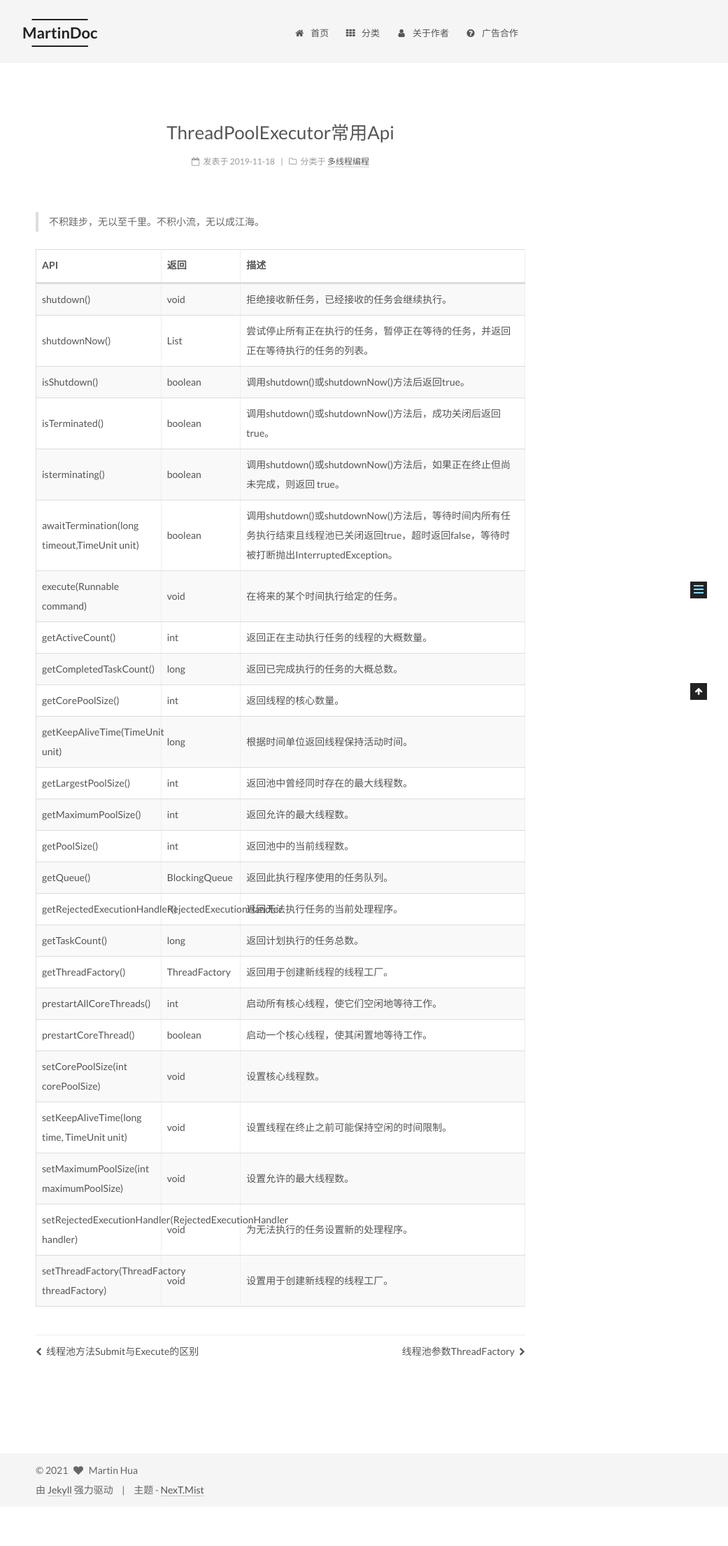
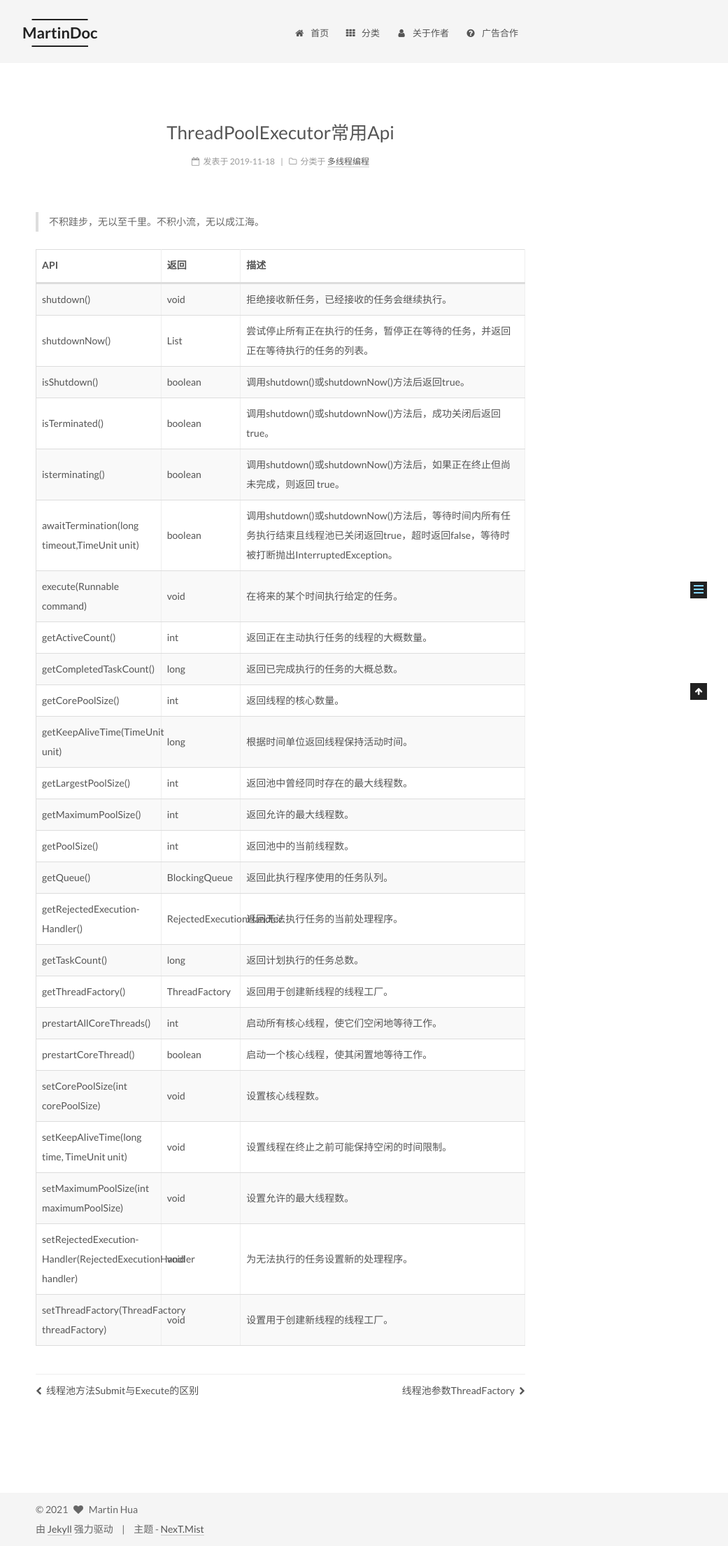
Before and after one commit to huaPeiLiang/huapeiliang.github.io, a Jekyll site: the page built from _posts/2019-11-18-ThreadPoolExecutor常用Api.md, in a window 1280 px wide. Shown: the whole page at 70% size, without its empty margins (239-1280 px from the left). Built offline with Jekyll 4.4.1, drawn with Linux system fonts in a browser that asks for light colours; before the commit the page ends 2153 px from its top, so only the background shows below that.

Commit message:
table格式变更

```diff
--- a/_posts/2019-11-18-ThreadPoolExecutor常用Api.md
+++ b/_posts/2019-11-18-ThreadPoolExecutor常用Api.md
@@ -36,7 +36,7 @@ getLargestPoolSize() | int | 返回池中曾经同时存在的最大线程数。
 getMaximumPoolSize() | int | 返回允许的最大线程数。
 getPoolSize() | int | 返回池中的当前线程数。
 getQueue() | BlockingQueue<Runnable> | 返回此执行程序使用的任务队列。
-getRejectedExecutionHandler() | RejectedExecutionHandler | 返回无法执行任务的当前处理程序。
+getRejectedExecution-Handler() | RejectedExecutionHandler | 返回无法执行任务的当前处理程序。
 getTaskCount() | long | 返回计划执行的任务总数。
 getThreadFactory() | ThreadFactory | 返回用于创建新线程的线程工厂。
 prestartAllCoreThreads() | int | 启动所有核心线程，使它们空闲地等待工作。
@@ -44,5 +44,5 @@ prestartCoreThread() | boolean | 启动一个核心线程，使其闲置地等
 setCorePoolSize(int corePoolSize) | void | 设置核心线程数。
 setKeepAliveTime(long time, TimeUnit unit) | void | 设置线程在终止之前可能保持空闲的时间限制。
 setMaximumPoolSize(int maximumPoolSize)| void | 设置允许的最大线程数。
-setRejectedExecutionHandler(RejectedExecutionHandler handler) | void | 为无法执行的任务设置新的处理程序。
+setRejectedExecution-Handler(RejectedExecutionHandler handler) | void | 为无法执行的任务设置新的处理程序。
 setThreadFactory(ThreadFactory threadFactory) | void | 设置用于创建新线程的线程工厂。
```
